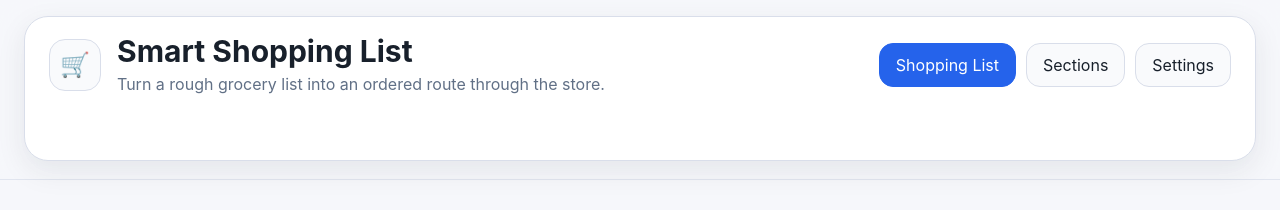
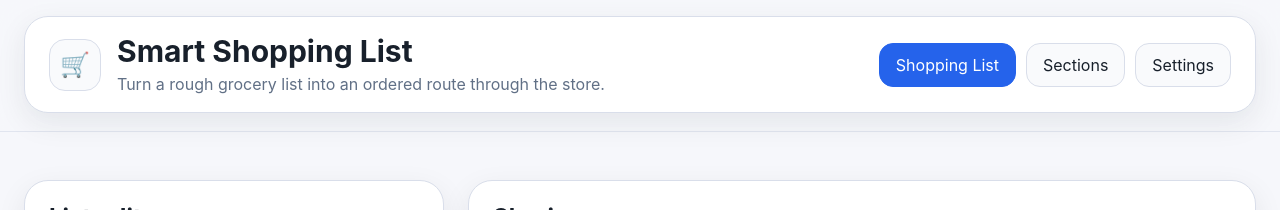
Before and after one commit to manix84/shopping-list, a React (Vite) app: page /#/edit in a window 1280 px wide. Shown: the top 210 px of the page. Built offline with nearby package versions, Linux system fonts and the light colour scheme; no server answers.

Commit message:
fix(Card): conditionally render card body only if children are provided

```diff
--- a/src/components/Card.tsx
+++ b/src/components/Card.tsx
@@ -10,7 +10,7 @@ export function Card({ header, className = '', bodyClassName = '', children }: C
   return (
     <section className={`card ${className}`.trim()}>
       {header ? <div className="card-header">{header}</div> : null}
-      <div className={`card-body ${bodyClassName}`.trim()}>{children}</div>
+      {children ? <div className={`card-body ${bodyClassName}`.trim()}>{children}</div> : null}
     </section>
   );
 }
```
